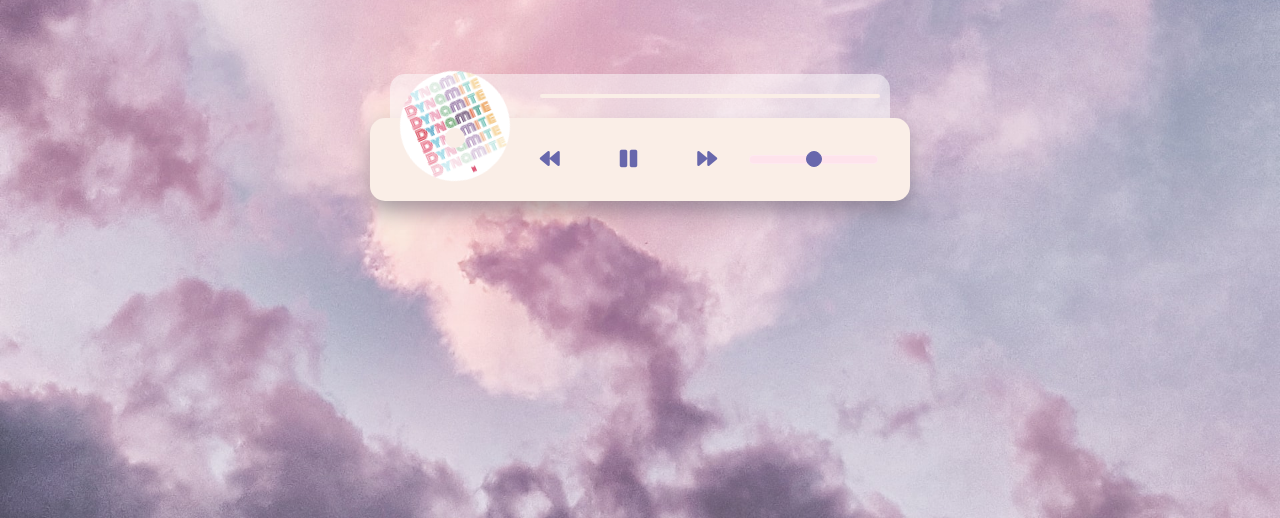
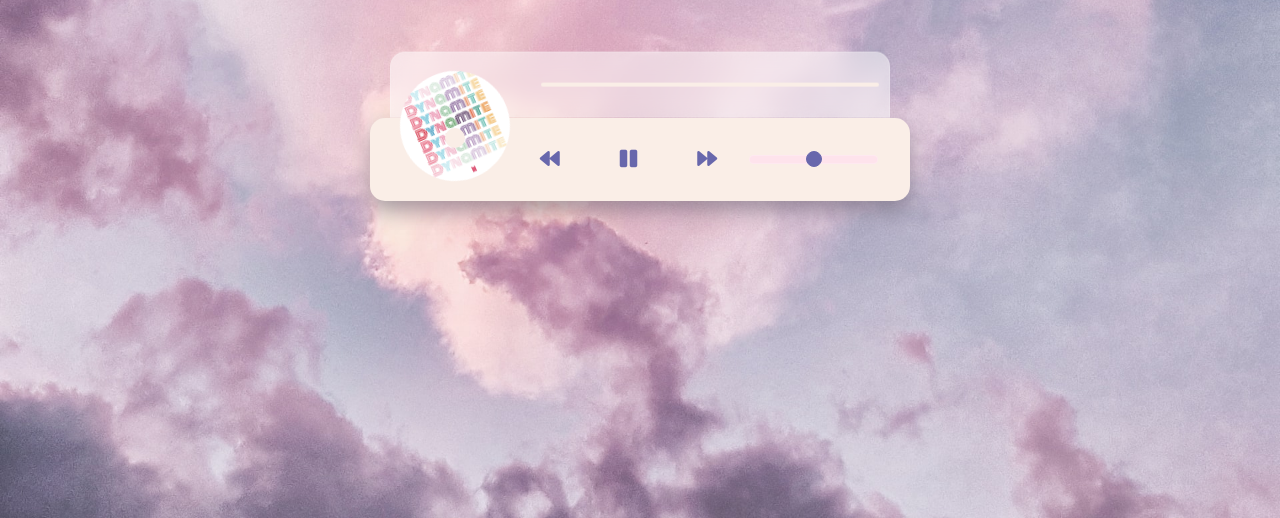
Before and after one commit to jamie3593/musicplayer, a plain HTML site: page index.html in a window 1280 px wide. Both pictures are taken after a click on the button 549 px from the left and 441 px from the top of the page. Shown: the part 282-800 px from the top of the page. Drawn offline with Linux system fonts and the light colour scheme.

Commit message:
Add files via upload

```diff
--- a/style.css
+++ b/style.css
@@ -215,15 +215,22 @@ input[type="range"]:focus::-ms-fill-upper {
 .music-info {
   background-color: rgba(255, 255, 255, 0.5);
   border-radius: 15px 15px 0 0;
+  backdrop-filter: blur(9.5px);
+  -webkit-backdrop-filter: blur(9.5px);
+  border: 1px solid rgba(255, 255, 255, 0.18);
   position: absolute;
-  top: 0;
+  top: 0px;
   left: 20px;
   width: calc(100% - 40px);
+  height: 80%;
   padding: 10px 10px 10px 150px;
   opacity: 0;
   transform: translateY(0%);
   transition: transform 0.3s ease-in, opacity 0.3s ease-in;
   z-index: 0;
+  display: flex;
+  justify-content: center;
+  align-items: center;
 }
 
 .music-container.play .music-info {
```
